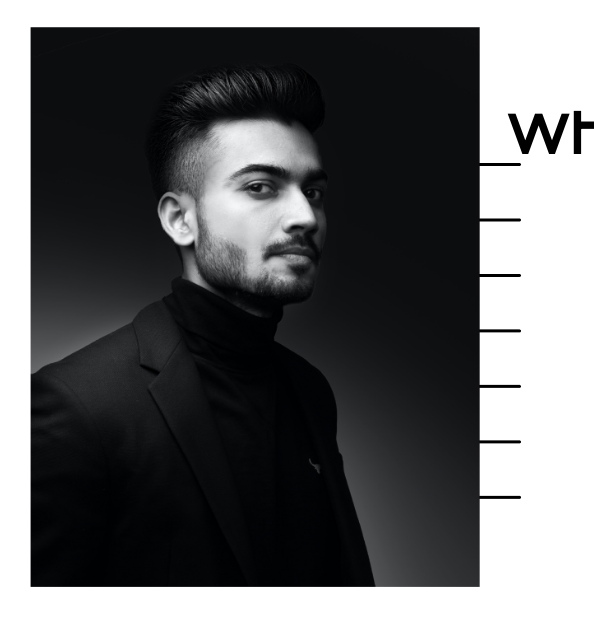
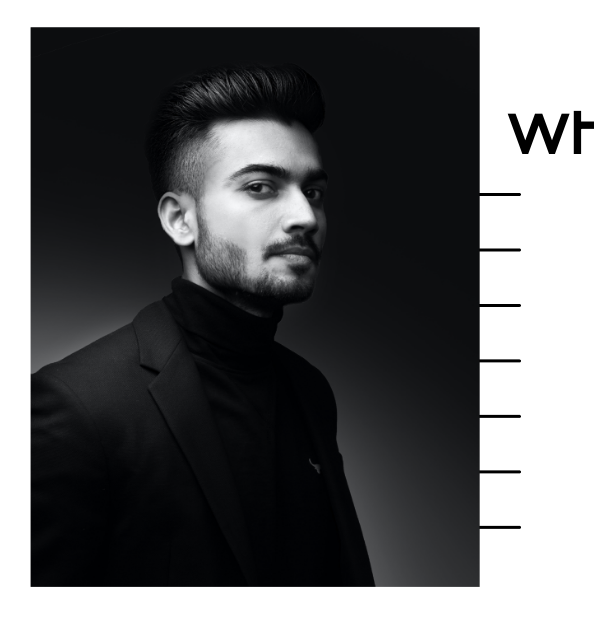
Before and after one commit to Dipanjansur/Static_page_1, a website: page index.html in a window 1280 px wide. Shown: the part 80-706 px from the top of the page, 0-594 px from the left. Drawn offline with Linux system fonts and the light colour scheme.

Commit message:
fixed star issue and live link

```diff
--- a/style.css
+++ b/style.css
@@ -45,7 +45,7 @@ margin-top: 20px;
   .square{
     position:absolute;
     z-index: -1;
-    top:200px;
+    top:230px;
     left:100px;
   }
   .star{
```
Also changed, not shown: README.md.
